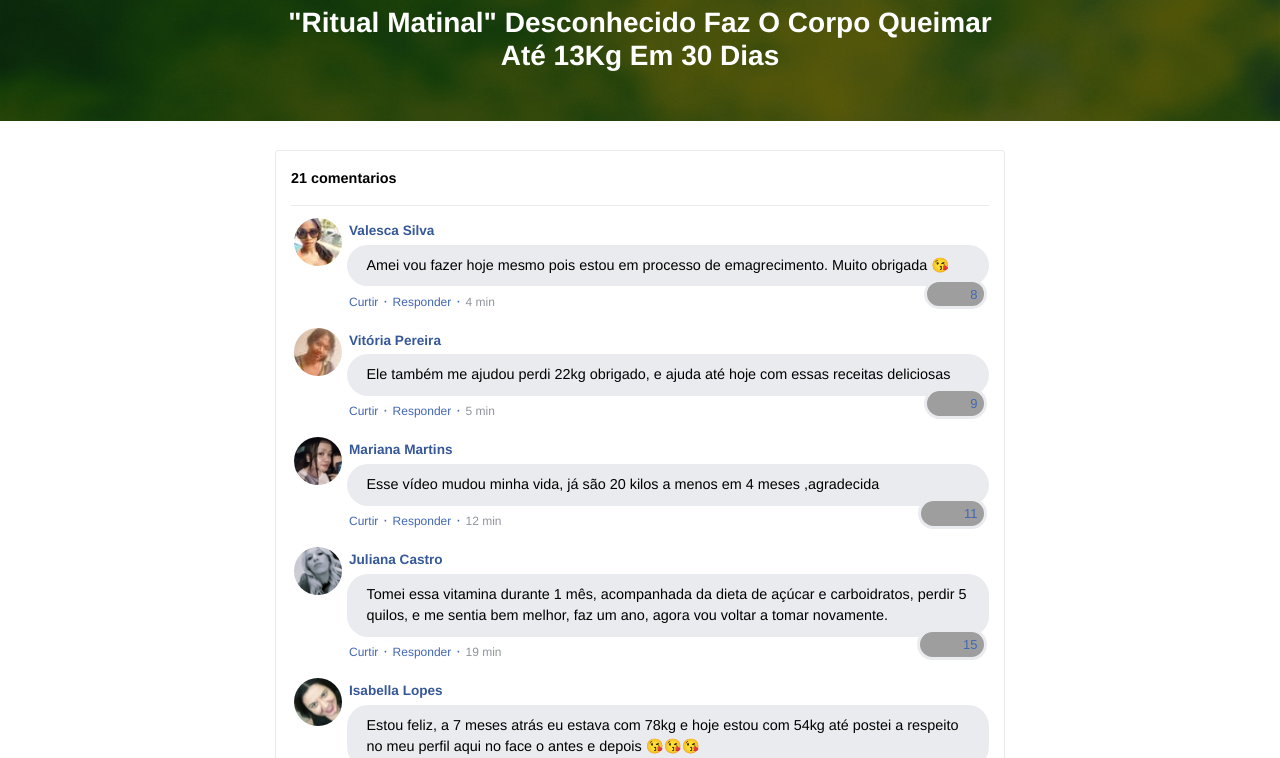
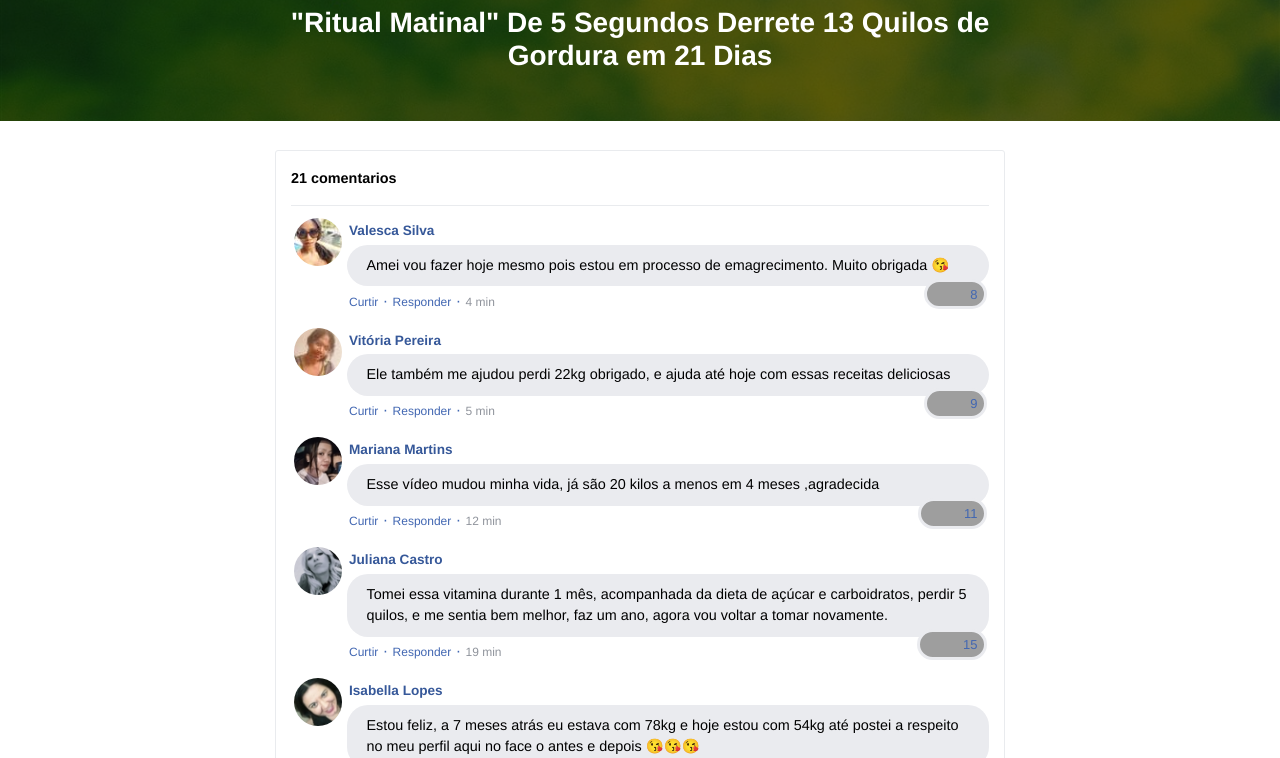
Before and after one commit to douglasroberto/mulhersaudavel.live, a plain HTML site: page index.html in a window 1280 px wide. Shown: the part 138-896 px from the top of the page. Drawn offline with nearby package versions, Linux system fonts and the light colour scheme; grey boxes are pictures that could not be loaded; a script that the page names is missing.

Commit message:
Update index.html

```diff
--- a/index.html
+++ b/index.html
@@ -54,7 +54,7 @@
             <img class="img-fluid" src="./assets/img/ultrasecreto.svg">
 
             <!-- Headline -->
-            <h3 class="my-4"><b>"Ritual Matinal" Desconhecido Faz O Corpo Queimar Até 13Kg Em 30 Dias</b></h3>
+            <h3 class="my-4"><b>"Ritual Matinal" De 5 Segundos Derrete 13 Quilos de Gordura em 21 Dias</b></h3>
 
             <!-- VSL -->
             <script type="text/javascript" id="scr_6271aee83ff084000a3209fd">var s=document.createElement("script");s.src="https://scripts.converteai.net/6e89a922-0014-444a-981a-381fdda698b2/players/6271aee83ff084000a3209fd/player.js",s.async=!0,document.head.appendChild(s);</script>
```
